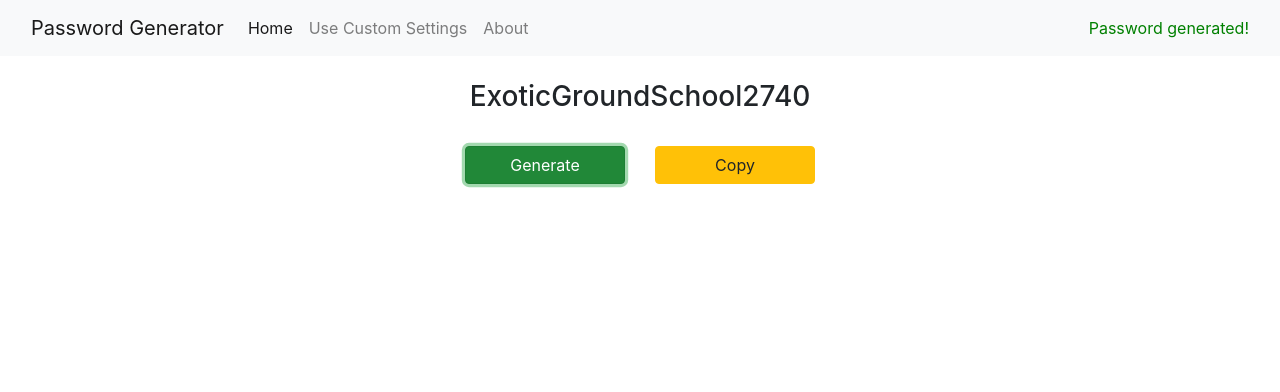
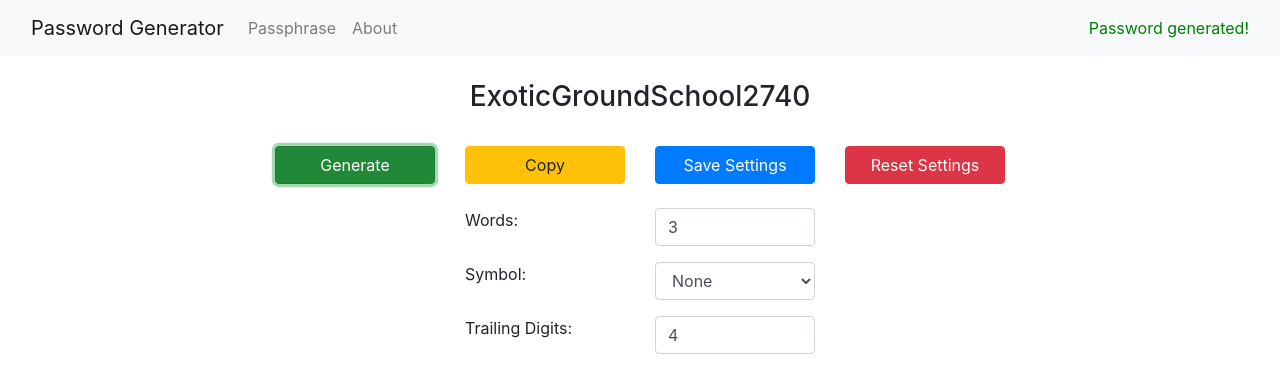
Before and after one commit to andrewtwelch/password-generator-js, a plain HTML site: page index.html in a window 1280 px wide. Both pictures are taken after a click on the button "Generate". Drawn offline with nearby package versions, Linux system fonts and the light colour scheme.

Commit message:
Removed simple generator and tweaked a few things

```diff
--- a/app.js
+++ b/app.js
@@ -6,11 +6,8 @@ function loadPage() {
     var url = new URL(urlString);
     var custom = url.searchParams.get("custom");
 
-    if (custom != null) {
-        changeToCustom();
-    } else {
-        changeToDefault();
-    }
+    changeToPassphrase();
+
 }
 
 function validateNumInput() {
@@ -55,6 +52,9 @@ function clickSaveSettings() {
     saveLocalStorage("words", words);
     saveLocalStorage("symbol", symbol);
     saveLocalStorage("digits", digits);
+
+    $("#message-field").text("Settings saved!");
+    $("#message-field").css("color", "green");
 }
 
 // Resets settings in local storage to defaults and loads those settings
@@ -66,6 +66,9 @@ function clickResetSettings() {
     saveLocalStorage("words", words);
     saveLocalStorage("symbol", symbol);
     saveLocalStorage("digits", digits);
+
+    $("#message-field").text("Settings reset!");
+    $("#message-field").css("color", "green");
 
     loadSettings();
 }
@@ -88,25 +91,6 @@ function loadSettings() {
 }
 
 function generatePassword() {
-    var words = 3;
-    var symbol = "";
-    var digits = 4;
-
-    var password = "";
-
-    for (var i = 0; i < words; i++) {
-        password += wordList[random(0, wordList.length)];
-        password += symbol;
-    }
-
-    for (var i = 0; i < digits; i++) {
-        password += random(0,9);
-    }
-
-    return password;
-}
-
-function generateCustomPassword() {
     validateNumInput();
     var words = $("#word-count").val();
     var symbol = $("#symbol").val();
@@ -133,13 +117,6 @@ function clickGenerate() {
     $("#message-field").css("color", "green");
 }
 
-function clickGenerateCustom() {
-    password = generateCustomPassword();
-    $("#password-field").text(password);
-    $("#message-field").text("Password generated!");
-    $("#message-field").css("color", "green");
-}
-
 function clickCopy() {
     password = $("#password-field").text();
     var dummy = document.createElement("input");
@@ -153,7 +130,7 @@ function clickCopy() {
     $("#message-field").css("color", "green");
 }
 
-function changeToCustom() {
+function changeToPassphrase() {
     $("#navDefault").removeClass("active");
     $("#navAbout").removeClass("active");
     $("#navCustom").addClass("nav-item active");
@@ -165,12 +142,12 @@ function changeToCustom() {
     var pwDiv = $("<div>").addClass("col-md-12");
     var pwField = $("<h3>").addClass("text-center").prop("id", "password-field").text("Click Generate!");
     var row2 = $("<div>").addClass("row");
-    var paddingDivRow2 = $("<div>").addClass("col-md-2");
-    var generateButtonDiv = $("<div>").addClass("col-md-2");
-    var copyButtonDiv = $("<div>").addClass("col-md-2");
-    var saveButtonDiv = $("<div>").addClass("col-md-2");
-    var resetButtonDiv = $("<div>").addClass("col-md-2");
-    var generateButton = $("<button>").text("Generate").addClass("btn btn-success btn-block").click(clickGenerateCustom);
+    var paddingDivRow2 = $("<div>").addClass("col-md-2").addClass("col-sm-12");
+    var generateButtonDiv = $("<div>").addClass("col-md-2").addClass("col-sm-12");
+    var copyButtonDiv = $("<div>").addClass("col-md-2").addClass("col-sm-12");
+    var saveButtonDiv = $("<div>").addClass("col-md-2").addClass("col-sm-12");
+    var resetButtonDiv = $("<div>").addClass("col-md-2").addClass("col-sm-12");
+    var generateButton = $("<button>").text("Generate").addClass("btn btn-success btn-block").click(clickGenerate);
     var copyButton = $("<button>").text("Copy").addClass("btn btn-warning btn-block").click(clickCopy);
     var saveButton = $("<button>").text("Save Settings").addClass("btn btn-primary btn-block").click(clickSaveSettings);
     var resetButton = $("<button>").text("Reset Settings").addClass("btn btn-danger btn-block").click(clickResetSettings);
@@ -227,8 +204,6 @@ function changeToCustom() {
     row5.append(digitsTextDiv);
     row5.append(digitsInputDiv);
 
-
-
     divElement.empty();
     generateButtonDiv.append(generateButton);
     copyButtonDiv.append(copyButton);
@@ -252,33 +227,6 @@ function changeToCustom() {
     loadSettings();
 }
 
-function changeToDefault() {
-    $("#navCustom").removeClass("active");
-    $("#navAbout").removeClass("active");
-    $("#navDefault").addClass("nav-item active");
-    var divElement = $("#mainContainer");
-    var row1 = $("<div>").addClass("row");
-    var pwDiv = $("<div>").addClass("col-md-12");
-    var pwField = $("<h3>").addClass("text-center").prop("id", "password-field").text("Click Generate!");
-    var row2 = $("<div>").addClass("row");
-    var paddingDiv = $("<div>").addClass("col-md-4");
-    var generateButtonDiv = $("<div>").addClass("col-md-2");
-    var copyButtonDiv = $("<div>").addClass("col-md-2");
-    var generateButton = $("<button>").text("Generate").addClass("btn btn-success btn-block").click(clickGenerate);
-    var copyButton = $("<button>").text("Copy").addClass("btn btn-warning btn-block").click(clickCopy);
-    divElement.empty();
-    generateButtonDiv.append(generateButton);
-    copyButtonDiv.append(copyButton);
-    row2.append(paddingDiv);
-    row2.append(generateButtonDiv);
-    row2.append(copyButtonDiv);
-    pwDiv.append(pwField);
-    row1.append(pwDiv);
-    divElement.append(row1);
-    divElement.append($("<br />"));
-    divElement.append(row2);
-}
-
 function changeToAbout() {
     $("#navCustom").removeClass("active");
     $("#navDefault").removeClass("active");
--- a/index.html
+++ b/index.html
@@ -15,10 +15,7 @@
                 <div class="collapse navbar-collapse" id="navbarSupportedContent">
                     <ul class="navbar-nav mr-auto">
                         <li id="navDefault" class="nav-item">
-                            <a class="nav-link" href="#" onClick="changeToDefault()">Home</a>
-                        </li>
-                        <li id="navCustom" class="nav-item">
-                            <a class="nav-link" href="#" onClick="changeToCustom()">Use Custom Settings</a>
+                            <a class="nav-link" href="#" onClick="changeToPassphrase()">Passphrase</a>
                         </li>
                         <li id="navAbout" class="nav-item">
                             <a class="nav-link" href="#" onClick="changeToAbout()">About</a>
```
